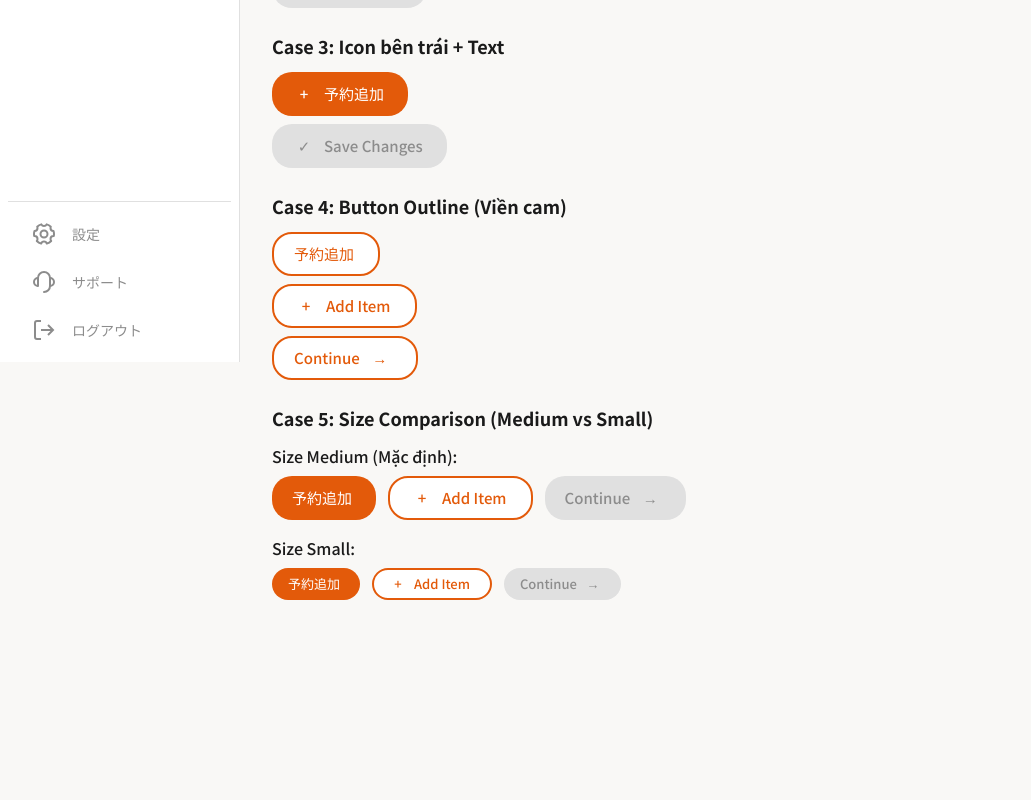
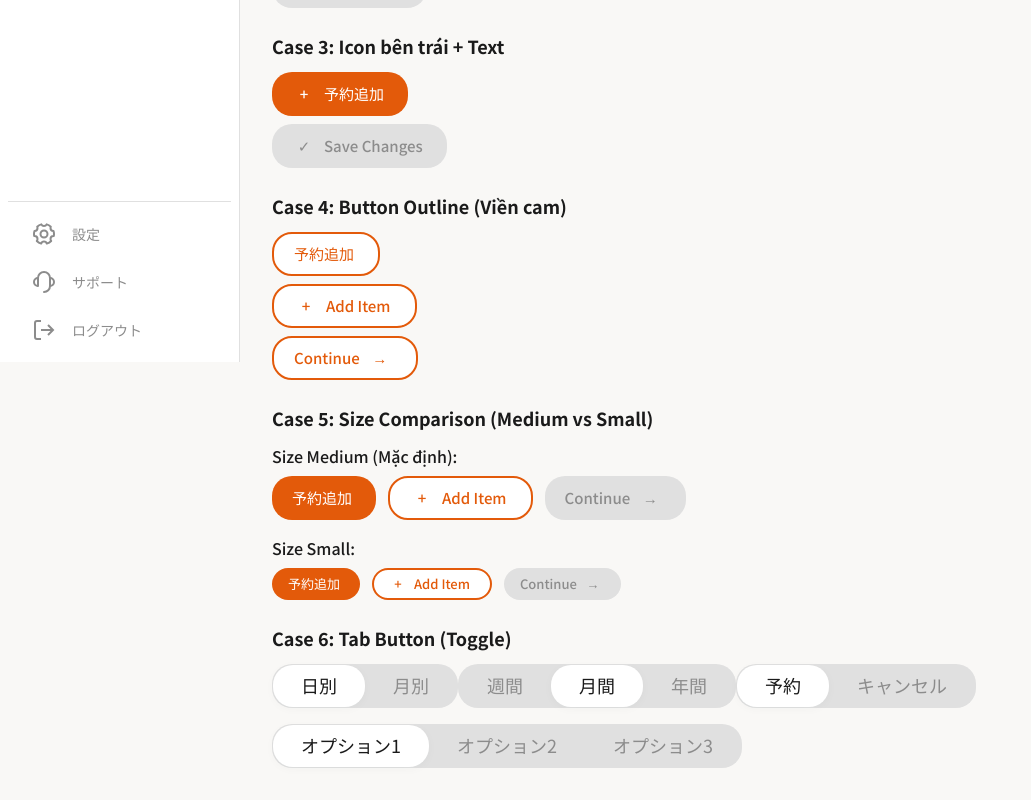
Before and after one commit to TagKrj/GourmetReserve, a React (Vite) app: page / in a window 1280 px wide. Shown: the part 438-1238 px from the top of the page, without its empty margins (0-1031 px from the left). Before the commit the page ends 1070 px from the top, so only its background shows below. Built offline with nearby package versions, Linux system fonts and the light colour scheme.

Commit message:
feat: add TabButton component for tabbed navigation functionality in App

```diff
--- a/src/App.jsx
+++ b/src/App.jsx
@@ -3,6 +3,7 @@ import Sidebar from "./layouts/Sidebar";
 import Header from "./layouts/Header";
 import AppRouter from "./routes/AppRouter";
 import ButtonPrimary from "./components/ButtonPrimary";
+import TabButton from "./components/TabButton";
 
 
 function App() {
@@ -136,6 +137,45 @@ function App() {
                 </div>
               </div>
 
+              {/* Case 6: Tab Button */}
+              <div>
+                <h3 className="text-lg font-semibold mb-3">Case 6: Tab Button (Toggle)</h3>
+                <div className="space-y-4">
+                  <TabButton
+                    options={[
+                      { label: '日別', value: 'daily' },
+                      { label: '月別', value: 'monthly' }
+                    ]}
+                    defaultActive={0}
+                    onChange={(index, option) => console.log('Selected:', index, option)}
+                  />
+                  <TabButton
+                    options={[
+                      { label: '週間', value: 'weekly' },
+                      { label: '月間', value: 'monthly' },
+                      { label: '年間', value: 'yearly' }
+                    ]}
+                    defaultActive={1}
+                    onChange={(index, option) => console.log('Period selected:', index, option)}
+                  />
+                  <TabButton
+                    options={[
+                      { label: '予約', value: 'reservation' },
+                      { label: 'キャンセル', value: 'cancellation' }
+                    ]}
+                    defaultActive={0}
+                    onChange={(index, option) => console.log('Status selected:', index, option)}
+                  />
+
+                  {/* Ví dụ sử dụng với string đơn giản */}
+                  <TabButton
+                    options={['オプション1', 'オプション2', 'オプション3']}
+                    defaultActive={0}
+                    onChange={(index, option) => console.log('Simple selected:', index, option)}
+                  />
+                </div>
+              </div>
+
             </div>
           </div>
         </div>
--- /dev/null
+++ b/src/components/TabButton.jsx
@@ -0,0 +1,48 @@
+import React, { useState } from 'react';
+
+const TabButton = ({
+    options,
+    defaultActive = 0,
+    onChange,
+    className = '',
+    ...props
+}) => {
+    const [activeIndex, setActiveIndex] = useState(defaultActive);
+
+    const handleTabClick = (index) => {
+        setActiveIndex(index);
+        if (onChange) {
+            onChange(index, options[index]);
+        }
+    };
+
+    return (
+        <div
+            className={`inline-flex p-[1px] bg-neutral-300 rounded-[20px] ${className}`}
+            {...props}
+        >
+            {options.map((option, index) => (
+                <button
+                    key={index}
+                    onClick={() => handleTabClick(index)}
+                    className={`
+                        px-7 py-2 text-[18px] font-normal leading-[1.2] rounded-[20px] transition-all duration-200
+                        ${activeIndex === index
+                            ? 'bg-white text-secondary shadow-sm'
+                            : 'bg-transparent text-neutral-500 hover:text-neutral-600'
+                        }
+                    `}
+                    style={{
+                        fontFamily: 'Noto Sans JP, sans-serif',
+                        height: '42px',
+                        minWidth: 'auto'
+                    }}
+                >
+                    {typeof option === 'string' ? option : option.label}
+                </button>
+            ))}
+        </div>
+    );
+};
+
+export default TabButton;
```
